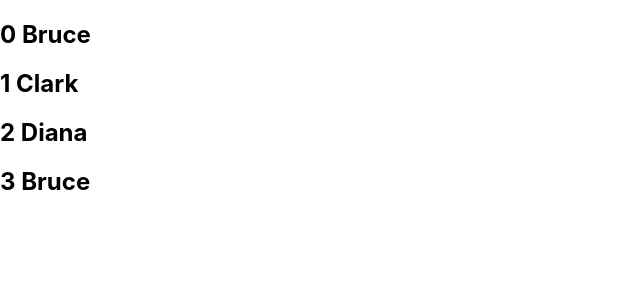
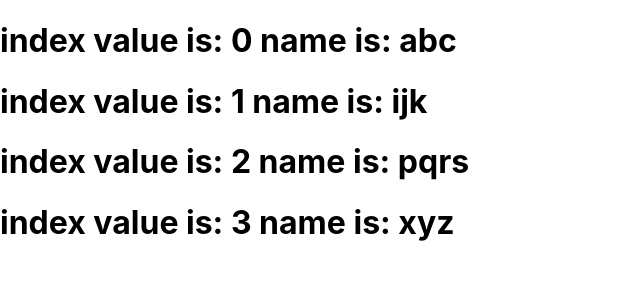
Before and after one commit to saluvalasaichandu/Form_handling_react, a React (Create React App) app: page / in a window 1280 px wide. Shown: the top 300 px of the page, without its empty margins (0-640 px from the left). Built offline with nearby package versions, Linux system fonts and the light colour scheme.

Commit message:
Index_Key

```diff
--- a/src/components/NameList.js
+++ b/src/components/NameList.js
@@ -19,30 +19,11 @@ import React from 'react'
 import Person from './Person'
 
 function NameList() {
-  const names = ['Bruce', 'Clark', 'Diana', 'Bruce']
-  const persons = [
-    {
-      id: 1,
-      name: 'Bruce',
-      age: 30,
-      skill: 'React'
-    },
-    {
-      id: 2,
-      name: 'Clark',
-      age: 25,
-      skill: 'Angular'
-    },
-    {
-      id: 3,
-      name: 'Diana',
-      age: 28,
-      skill: 'Vue'
-    }
-  ]
-  const personList = persons.map(person => <Person key={person.id} person={person} />)
-  const nameList = names.map((name, index) => <h2 key={index}>{index} {name}</h2>)
-  return <div>{nameList}</div>
+  const names = ['abc','ijk','pqrs','xyz']
+
+  //const namelist=names.map(namee=><h1>{namee}</h1>)
+  const namelist=names.map((namee,index)=><h1 key={index}>index value is: {index} name is: {namee}</h1>)
+  return(<div>{namelist}</div>)
 }
 
 export default NameList
--- a/src/components/Person.js
+++ b/src/components/Person.js
@@ -1,13 +1,9 @@
-import React from 'react'
+/*import React from 'react'
 
 function Person({person, key}) {
   return (
-    <div>
-      <h2>
-        I am {person.name}. I am {person.age} years old. I know {person.skill}
-      </h2>
-    </div>
+
   )
 }
 
-export default Person
+export default Person*/
```
